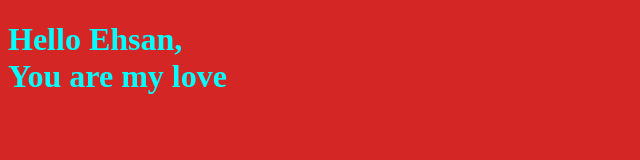
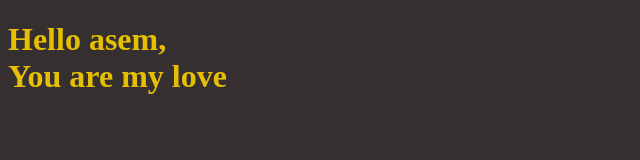
Before and after one commit to AsemKhabsh/myproject, a plain HTML site: page index.html in a window 1280 px wide. Shown: the whole page, without its empty margins (0-640 px from the left). Drawn offline with Linux system fonts and the light colour scheme.

Commit message:
changing style fot the text

```diff
--- a/index.html
+++ b/index.html
@@ -7,7 +7,7 @@
     <title>Document</title>
 </head>
 <body>
-    <h1>Hello Ehsan, <br>  You are my love</h1>
+    <h1>Hello asem, <br>  You are my love</h1>
 
     <script src="app.js"></script>
 </body>
--- a/style.css
+++ b/style.css
@@ -1,7 +1,9 @@
 body {
-    background-color: rgb(213, 38, 38);
-    color: aqua;
+    background-color: rgb(53, 47, 47);
+    color: rgba(249, 207, 0, 0.903);
 }rgb(236, 33, 33)
+
+
 
 p {
     color: aqua;
```
